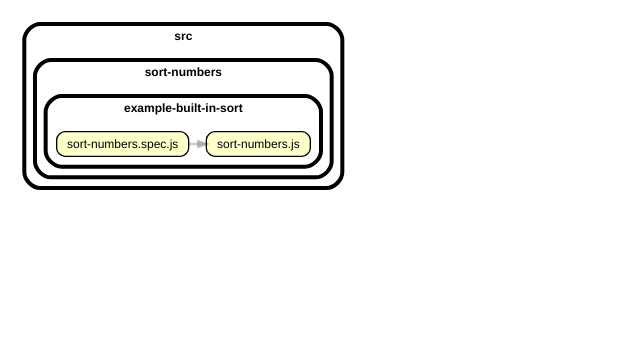
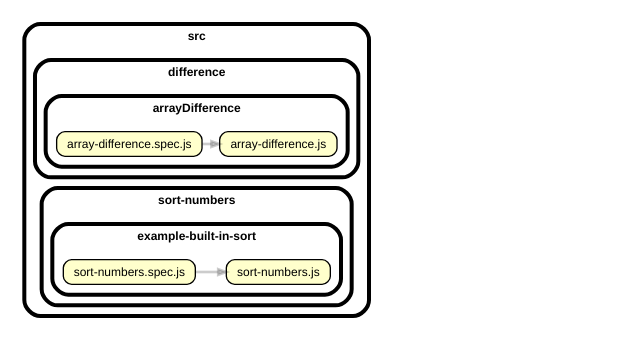
Before and after one commit to yildiztugba/practice-code-review, a website: page docs/dependency-graph.html in a window 1280 px wide. Shown: the whole page, without its empty margins (0-640 px from the left). Drawn offline with Linux system fonts and the light colour scheme.

Commit message:
pushing my arrayDifference function

```diff
--- a/docs/dependency-graph.html
+++ b/docs/dependency-graph.html
@@ -53,49 +53,83 @@
 <!-- Generated by graphviz version 2.44.0 (20200408.0750)
  -->
 <!-- Title: dependency&#45;cruiser output Pages: 1 -->
-<svg width="263pt" height="147pt"
- viewBox="0.00 0.00 262.51 147.00" xmlns="http://www.w3.org/2000/svg" xmlns:xlink="http://www.w3.org/1999/xlink">
-<g id="graph0" class="graph" transform="scale(1 1) rotate(0) translate(4 143)">
+<svg width="283pt" height="243pt"
+ viewBox="0.00 0.00 282.51 243.00" xmlns="http://www.w3.org/2000/svg" xmlns:xlink="http://www.w3.org/1999/xlink">
+<g id="graph0" class="graph" transform="scale(1 1) rotate(0) translate(4 239)">
 <title>dependency&#45;cruiser output</title>
-<polygon fill="white" stroke="transparent" points="-4,4 -4,-143 258.51,-143 258.51,4 -4,4"/>
+<polygon fill="white" stroke="transparent" points="-4,4 -4,-239 278.51,-239 278.51,4 -4,4"/>
 <g id="clust1" class="cluster">
 <title>cluster_src</title>
-<path fill="#ffffff" stroke="black" stroke-width="2" d="M20,-8C20,-8 234.51,-8 234.51,-8 240.51,-8 246.51,-14 246.51,-20 246.51,-20 246.51,-119 246.51,-119 246.51,-125 240.51,-131 234.51,-131 234.51,-131 20,-131 20,-131 14,-131 8,-125 8,-119 8,-119 8,-20 8,-20 8,-14 14,-8 20,-8"/>
-<text text-anchor="middle" x="127.25" y="-118.9" font-family="Helvetica,sans-Serif" font-weight="bold" font-size="9.00">src</text>
+<path fill="#ffffff" stroke="black" stroke-width="2" d="M20,-8C20,-8 254.51,-8 254.51,-8 260.51,-8 266.51,-14 266.51,-20 266.51,-20 266.51,-215 266.51,-215 266.51,-221 260.51,-227 254.51,-227 254.51,-227 20,-227 20,-227 14,-227 8,-221 8,-215 8,-215 8,-20 8,-20 8,-14 14,-8 20,-8"/>
+<text text-anchor="middle" x="137.26" y="-214.9" font-family="Helvetica,sans-Serif" font-weight="bold" font-size="9.00">src</text>
 </g>
 <g id="clust2" class="cluster">
-<title>cluster_src/sort&#45;numbers</title>
-<path fill="#ffffff" stroke="black" stroke-width="2" d="M28,-16C28,-16 226.51,-16 226.51,-16 232.51,-16 238.51,-22 238.51,-28 238.51,-28 238.51,-92 238.51,-92 238.51,-98 232.51,-104 226.51,-104 226.51,-104 28,-104 28,-104 22,-104 16,-98 16,-92 16,-92 16,-28 16,-28 16,-22 22,-16 28,-16"/>
-<text text-anchor="middle" x="127.25" y="-91.9" font-family="Helvetica,sans-Serif" font-weight="bold" font-size="9.00">sort&#45;numbers</text>
+<title>cluster_src/difference</title>
+<path fill="#ffffff" stroke="black" stroke-width="2" d="M28,-112C28,-112 246.51,-112 246.51,-112 252.51,-112 258.51,-118 258.51,-124 258.51,-124 258.51,-188 258.51,-188 258.51,-194 252.51,-200 246.51,-200 246.51,-200 28,-200 28,-200 22,-200 16,-194 16,-188 16,-188 16,-124 16,-124 16,-118 22,-112 28,-112"/>
+<text text-anchor="middle" x="137.26" y="-187.9" font-family="Helvetica,sans-Serif" font-weight="bold" font-size="9.00">difference</text>
 </g>
 <g id="clust3" class="cluster">
+<title>cluster_src/difference/arrayDifference</title>
+<path fill="#ffffff" stroke="black" stroke-width="2" d="M36,-120C36,-120 238.51,-120 238.51,-120 244.51,-120 250.51,-126 250.51,-132 250.51,-132 250.51,-161 250.51,-161 250.51,-167 244.51,-173 238.51,-173 238.51,-173 36,-173 36,-173 30,-173 24,-167 24,-161 24,-161 24,-132 24,-132 24,-126 30,-120 36,-120"/>
+<text text-anchor="middle" x="137.26" y="-160.9" font-family="Helvetica,sans-Serif" font-weight="bold" font-size="9.00">arrayDifference</text>
+</g>
+<g id="clust4" class="cluster">
+<title>cluster_src/sort&#45;numbers</title>
+<path fill="#ffffff" stroke="black" stroke-width="2" d="M33,-16C33,-16 241.51,-16 241.51,-16 247.51,-16 253.51,-22 253.51,-28 253.51,-28 253.51,-92 253.51,-92 253.51,-98 247.51,-104 241.51,-104 241.51,-104 33,-104 33,-104 27,-104 21,-98 21,-92 21,-92 21,-28 21,-28 21,-22 27,-16 33,-16"/>
+<text text-anchor="middle" x="137.26" y="-91.9" font-family="Helvetica,sans-Serif" font-weight="bold" font-size="9.00">sort&#45;numbers</text>
+</g>
+<g id="clust5" class="cluster">
 <title>cluster_src/sort&#45;numbers/example&#45;built&#45;in&#45;sort</title>
-<path fill="#ffffff" stroke="black" stroke-width="2" d="M36,-24C36,-24 218.51,-24 218.51,-24 224.51,-24 230.51,-30 230.51,-36 230.51,-36 230.51,-65 230.51,-65 230.51,-71 224.51,-77 218.51,-77 218.51,-77 36,-77 36,-77 30,-77 24,-71 24,-65 24,-65 24,-36 24,-36 24,-30 30,-24 36,-24"/>
-<text text-anchor="middle" x="127.25" y="-64.9" font-family="Helvetica,sans-Serif" font-weight="bold" font-size="9.00">example&#45;built&#45;in&#45;sort</text>
+<path fill="#ffffff" stroke="black" stroke-width="2" d="M41,-24C41,-24 233.51,-24 233.51,-24 239.51,-24 245.51,-30 245.51,-36 245.51,-36 245.51,-65 245.51,-65 245.51,-71 239.51,-77 233.51,-77 233.51,-77 41,-77 41,-77 35,-77 29,-71 29,-65 29,-65 29,-36 29,-36 29,-30 35,-24 41,-24"/>
+<text text-anchor="middle" x="137.26" y="-64.9" font-family="Helvetica,sans-Serif" font-weight="bold" font-size="9.00">example&#45;built&#45;in&#45;sort</text>
+</g>
+<!-- src/difference/arrayDifference/array&#45;difference.js -->
+<g id="node1" class="node">
+<title>src/difference/arrayDifference/array&#45;difference.js</title>
+<g id="a_node1"><a xlink:href="../src/difference/arrayDifference/array-difference.js" xlink:title="array&#45;difference.js">
+<path fill="#ffffcc" stroke="black" d="M236.32,-146.3C236.32,-146.3 160.71,-146.3 160.71,-146.3 157.61,-146.3 154.51,-143.2 154.51,-140.1 154.51,-140.1 154.51,-133.9 154.51,-133.9 154.51,-130.8 157.61,-127.7 160.71,-127.7 160.71,-127.7 236.32,-127.7 236.32,-127.7 239.42,-127.7 242.52,-130.8 242.52,-133.9 242.52,-133.9 242.52,-140.1 242.52,-140.1 242.52,-143.2 239.42,-146.3 236.32,-146.3"/>
+<text text-anchor="middle" x="198.51" y="-134.3" font-family="Helvetica,sans-Serif" font-size="9.00">array&#45;difference.js</text>
+</a>
+</g>
+</g>
+<!-- src/difference/arrayDifference/array&#45;difference.spec.js -->
+<g id="node2" class="node">
+<title>src/difference/arrayDifference/array&#45;difference.spec.js</title>
+<g id="a_node2"><a xlink:href="../src/difference/arrayDifference/array-difference.spec.js" xlink:title="array&#45;difference.spec.js">
+<path fill="#ffffcc" stroke="black" d="M135.07,-146.3C135.07,-146.3 38.44,-146.3 38.44,-146.3 35.34,-146.3 32.24,-143.2 32.24,-140.1 32.24,-140.1 32.24,-133.9 32.24,-133.9 32.24,-130.8 35.34,-127.7 38.44,-127.7 38.44,-127.7 135.07,-127.7 135.07,-127.7 138.17,-127.7 141.27,-130.8 141.27,-133.9 141.27,-133.9 141.27,-140.1 141.27,-140.1 141.27,-143.2 138.17,-146.3 135.07,-146.3"/>
+<text text-anchor="middle" x="86.76" y="-134.3" font-family="Helvetica,sans-Serif" font-size="9.00">array&#45;difference.spec.js</text>
+</a>
+</g>
+</g>
+<!-- src/difference/arrayDifference/array&#45;difference.spec.js&#45;&gt;src/difference/arrayDifference/array&#45;difference.js -->
+<g id="edge1" class="edge">
+<title>src/difference/arrayDifference/array&#45;difference.spec.js&#45;&gt;src/difference/arrayDifference/array&#45;difference.js</title>
+<path fill="none" stroke="#000000" stroke-width="2" stroke-opacity="0.200000" d="M141.35,-137C143.66,-137 145.98,-137 148.28,-137"/>
+<polygon fill="#000000" fill-opacity="0.200000" stroke="#000000" stroke-width="2" stroke-opacity="0.200000" points="148.33,-139.1 154.33,-137 148.33,-134.9 148.33,-139.1"/>
 </g>
 <!-- src/sort&#45;numbers/example&#45;built&#45;in&#45;sort/sort&#45;numbers.js -->
-<g id="node1" class="node">
+<g id="node3" class="node">
 <title>src/sort&#45;numbers/example&#45;built&#45;in&#45;sort/sort&#45;numbers.js</title>
-<g id="a_node1"><a xlink:href="../src/sort-numbers/example-built-in-sort/sort-numbers.js" xlink:title="sort&#45;numbers.js">
-<path fill="#ffffcc" stroke="black" d="M216.3,-50.3C216.3,-50.3 150.71,-50.3 150.71,-50.3 147.61,-50.3 144.51,-47.2 144.51,-44.1 144.51,-44.1 144.51,-37.9 144.51,-37.9 144.51,-34.8 147.61,-31.7 150.71,-31.7 150.71,-31.7 216.3,-31.7 216.3,-31.7 219.4,-31.7 222.51,-34.8 222.51,-37.9 222.51,-37.9 222.51,-44.1 222.51,-44.1 222.51,-47.2 219.4,-50.3 216.3,-50.3"/>
-<text text-anchor="middle" x="183.51" y="-38.3" font-family="Helvetica,sans-Serif" font-size="9.00">sort&#45;numbers.js</text>
+<g id="a_node3"><a xlink:href="../src/sort-numbers/example-built-in-sort/sort-numbers.js" xlink:title="sort&#45;numbers.js">
+<path fill="#ffffcc" stroke="black" d="M231.31,-50.3C231.31,-50.3 165.71,-50.3 165.71,-50.3 162.61,-50.3 159.51,-47.2 159.51,-44.1 159.51,-44.1 159.51,-37.9 159.51,-37.9 159.51,-34.8 162.61,-31.7 165.71,-31.7 165.71,-31.7 231.31,-31.7 231.31,-31.7 234.41,-31.7 237.51,-34.8 237.51,-37.9 237.51,-37.9 237.51,-44.1 237.51,-44.1 237.51,-47.2 234.41,-50.3 231.31,-50.3"/>
+<text text-anchor="middle" x="198.51" y="-38.3" font-family="Helvetica,sans-Serif" font-size="9.00">sort&#45;numbers.js</text>
 </a>
 </g>
 </g>
 <!-- src/sort&#45;numbers/example&#45;built&#45;in&#45;sort/sort&#45;numbers.spec.js -->
-<g id="node2" class="node">
+<g id="node4" class="node">
 <title>src/sort&#45;numbers/example&#45;built&#45;in&#45;sort/sort&#45;numbers.spec.js</title>
-<g id="a_node2"><a xlink:href="../src/sort-numbers/example-built-in-sort/sort-numbers.spec.js" xlink:title="sort&#45;numbers.spec.js">
-<path fill="#ffffcc" stroke="black" d="M125.06,-50.3C125.06,-50.3 38.45,-50.3 38.45,-50.3 35.35,-50.3 32.25,-47.2 32.25,-44.1 32.25,-44.1 32.25,-37.9 32.25,-37.9 32.25,-34.8 35.35,-31.7 38.45,-31.7 38.45,-31.7 125.06,-31.7 125.06,-31.7 128.16,-31.7 131.26,-34.8 131.26,-37.9 131.26,-37.9 131.26,-44.1 131.26,-44.1 131.26,-47.2 128.16,-50.3 125.06,-50.3"/>
-<text text-anchor="middle" x="81.75" y="-38.3" font-family="Helvetica,sans-Serif" font-size="9.00">sort&#45;numbers.spec.js</text>
+<g id="a_node4"><a xlink:href="../src/sort-numbers/example-built-in-sort/sort-numbers.spec.js" xlink:title="sort&#45;numbers.spec.js">
+<path fill="#ffffcc" stroke="black" d="M130.06,-50.3C130.06,-50.3 43.45,-50.3 43.45,-50.3 40.35,-50.3 37.25,-47.2 37.25,-44.1 37.25,-44.1 37.25,-37.9 37.25,-37.9 37.25,-34.8 40.35,-31.7 43.45,-31.7 43.45,-31.7 130.06,-31.7 130.06,-31.7 133.16,-31.7 136.26,-34.8 136.26,-37.9 136.26,-37.9 136.26,-44.1 136.26,-44.1 136.26,-47.2 133.16,-50.3 130.06,-50.3"/>
+<text text-anchor="middle" x="86.76" y="-38.3" font-family="Helvetica,sans-Serif" font-size="9.00">sort&#45;numbers.spec.js</text>
 </a>
 </g>
 </g>
 <!-- src/sort&#45;numbers/example&#45;built&#45;in&#45;sort/sort&#45;numbers.spec.js&#45;&gt;src/sort&#45;numbers/example&#45;built&#45;in&#45;sort/sort&#45;numbers.js -->
-<g id="edge1" class="edge">
+<g id="edge2" class="edge">
 <title>src/sort&#45;numbers/example&#45;built&#45;in&#45;sort/sort&#45;numbers.spec.js&#45;&gt;src/sort&#45;numbers/example&#45;built&#45;in&#45;sort/sort&#45;numbers.js</title>
-<path fill="none" stroke="#000000" stroke-width="2" stroke-opacity="0.200000" d="M131.46,-41C133.77,-41 136.09,-41 138.39,-41"/>
-<polygon fill="#000000" fill-opacity="0.200000" stroke="#000000" stroke-width="2" stroke-opacity="0.200000" points="138.42,-43.1 144.42,-41 138.42,-38.9 138.42,-43.1"/>
+<path fill="none" stroke="#000000" stroke-width="2" stroke-opacity="0.200000" d="M136.54,-41C142.05,-41 147.65,-41 153.1,-41"/>
+<polygon fill="#000000" fill-opacity="0.200000" stroke="#000000" stroke-width="2" stroke-opacity="0.200000" points="153.42,-43.1 159.42,-41 153.42,-38.9 153.42,-43.1"/>
 </g>
 </g>
 </svg>
--- /dev/null
+++ b/src/difference/arrayDifference/sandbox.js
@@ -0,0 +1 @@
+import { arrayDifference } from './array-difference.js';
```
Also changed, not shown: src/difference/arrayDifference/array-difference.js (added, +26 -0 lines), src/difference/arrayDifference/array-difference.spec.js (added, +30 -0 lines), docs/README.md, docs/dependency-graph.svg, src/difference/arrayDifference/README.md (added).
